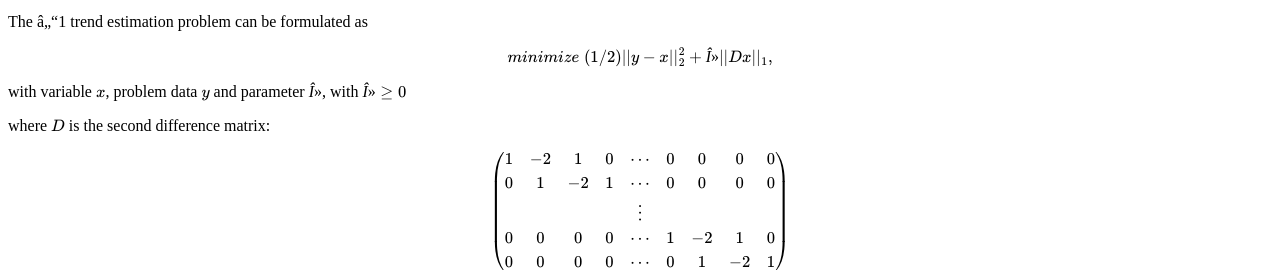
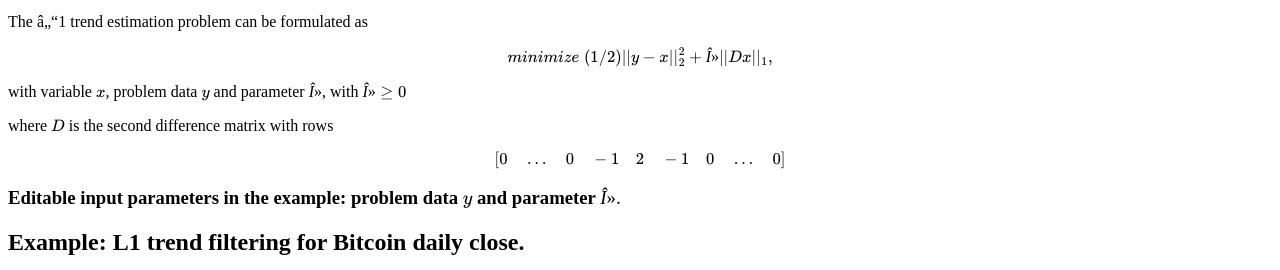
Before and after one commit to AndreiKeino/AndreiKeino.github.io, a plain HTML site: page camex/introduction.html in a window 1280 px wide. Shown: the part 2176-2446 px from the top of the page. Drawn offline with nearby package versions, Linux system fonts and the light colour scheme; some packages are replaced by stand-ins of ours.

Commit message:
L1 norm help changed

```diff
--- a/camex/introduction.html
+++ b/camex/introduction.html
@@ -78,17 +78,10 @@ The ℓ1 trend filtering method produces trend estimates x that are piecewise li
 minimize \; (1/2) ||y-x||^2_2+λ||Dx||_1,
 $$</p>
 <p>with variable $x$, problem data $y$ and parameter $λ$, with $λ\geq0$ </p>
-<p>where $D$ is the second difference matrix:</p>
-<p>
-\begin{pmatrix}
-1 &amp; -2 &amp; 1 &amp; 0 &amp; \cdots &amp; 0 &amp; 0 &amp; 0 &amp; 0\\
-0 &amp; 1 &amp; -2 &amp; 1 &amp; \cdots &amp; 0 &amp; 0 &amp; 0 &amp; 0\\
-&amp; &amp; &amp; &amp; \vdots  \\
-0 &amp; 0 &amp; 0&amp; 0 &amp; \cdots &amp; 1 &amp; -2 &amp; 1 &amp; 0\\
-0 &amp; 0 &amp; 0&amp; 0 &amp; \cdots &amp; 0 &amp; 1 &amp; -2 &amp; 1\\
-\end{pmatrix}
-</p>
-
+<p>where $D$ is the second difference matrix with rows</p>
+$$
+[0 \quad \dots \quad 0 \quad -1 \quad 2 \quad -1 \quad 0 \quad \dots \quad 0]
+$$
 <h3 id="Editable-input-parameters">Editable input parameters in the example: problem data $y$ and parameter $λ.$</h3>
 
 <h2 id="example-l1-trend-filtering-plot-for-bitcoin-daily-close-">Example: L1 trend filtering for Bitcoin daily close.</h2>
```
